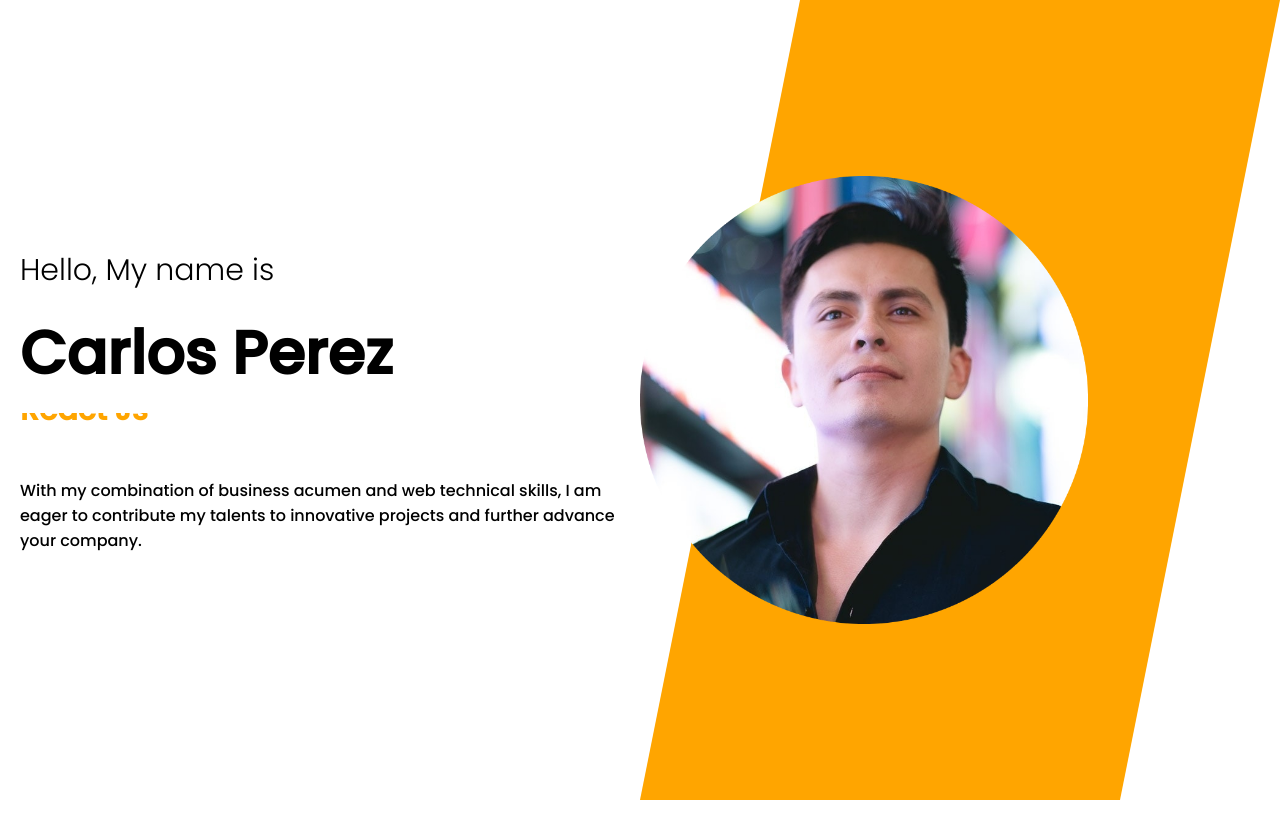
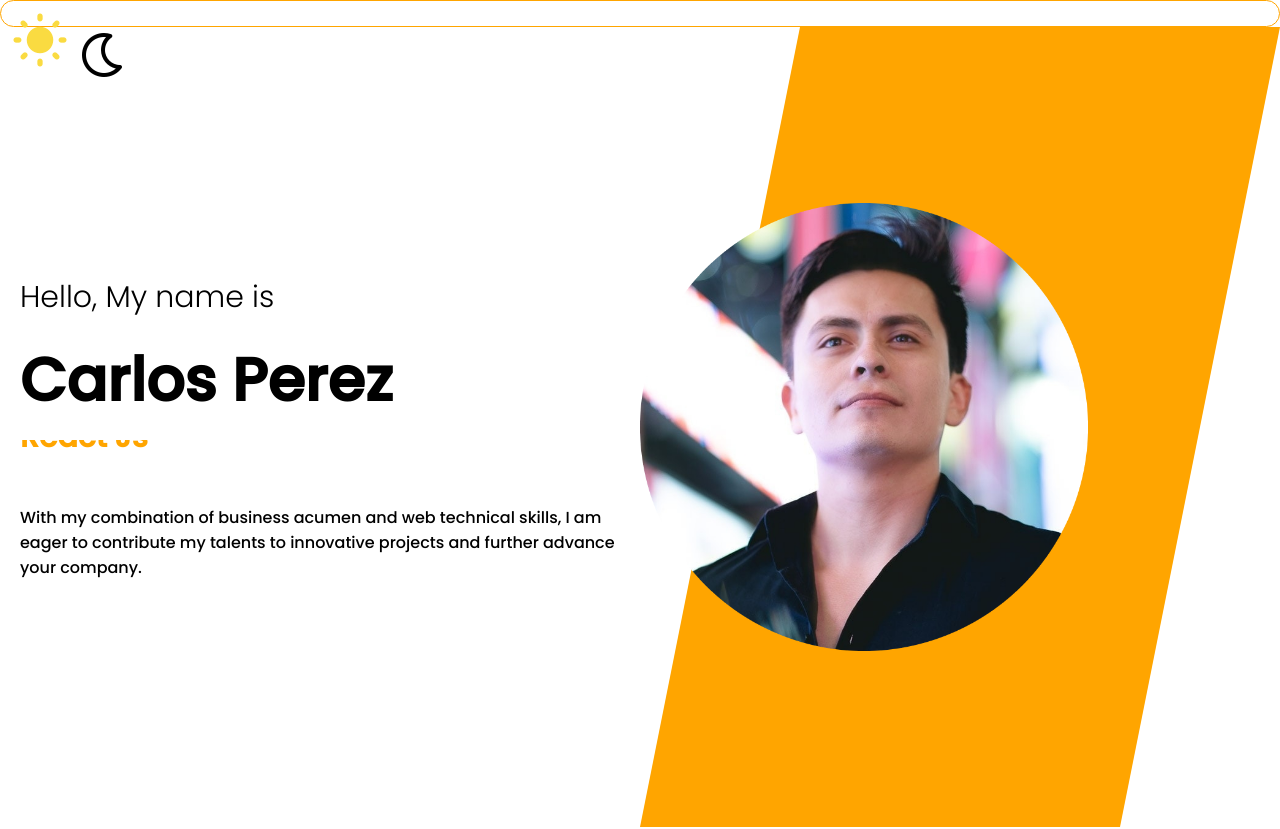
Before and after one commit to pbcarloz/Portafolio-personal, a React (Create React App) app: page / in a window 1280 px wide. Shown: the top 829 px of the page. Built offline with nearby package versions, Linux system fonts and the light colour scheme.

Commit message:
fixed css

```diff
--- a/src/App.js
+++ b/src/App.js
@@ -4,14 +4,16 @@ import About from './components/about/about-component';
 import Contact from './components/contact/contact.component';
 import Intro from './components/intro/intro-component';
 import ProductList from './components/productList/product-list.component';
+import Toggle from './components/toggle/toggle.component';
 
 function App() {
   return (
     <div className="App">
-          <Intro />
-          <About />
-          <ProductList />
-          <Contact />
+      <Toggle />
+      <Intro />
+      <About />
+      <ProductList />
+      <Contact />
     </div>
   );
 }
--- /dev/null
+++ b/src/components/toggle/toggle.component.jsx
@@ -0,0 +1,16 @@
+import React from 'react';
+import './toggle.style.css'
+import Sun from '../../img/icons8-light-mode-78.png'
+import Moon from '../../img/icons8-dark-mode-48.png'
+
+const Toggle = () => {
+    return (
+        <div className='t'>
+            <img src={Sun} alt="sun" className='t-icon' />
+            <img src={Moon} alt="moon" className='t-icon' />
+            <div className='t-button'></div>
+        </div>
+    );
+};
+
+export default Toggle;
--- /dev/null
+++ b/src/components/toggle/toggle.style.css
@@ -0,0 +1,6 @@
+.t {
+    widows: 50px;
+    height: 25px;
+    border-radius: 20px;
+    border: 1px solid orange;
+}
```
Also changed, not shown: src/img/icons8-dark-mode-48.png (added), src/img/icons8-light-mode-78.png (added).
